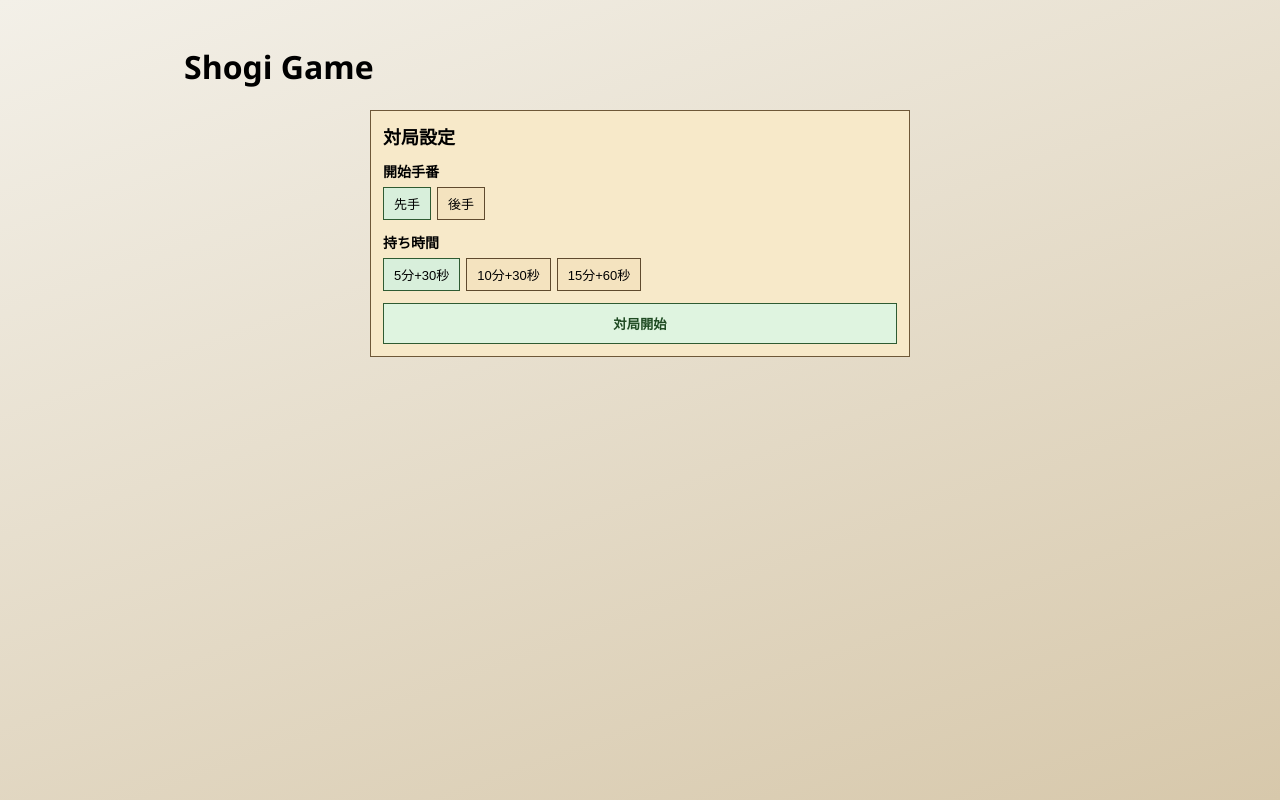
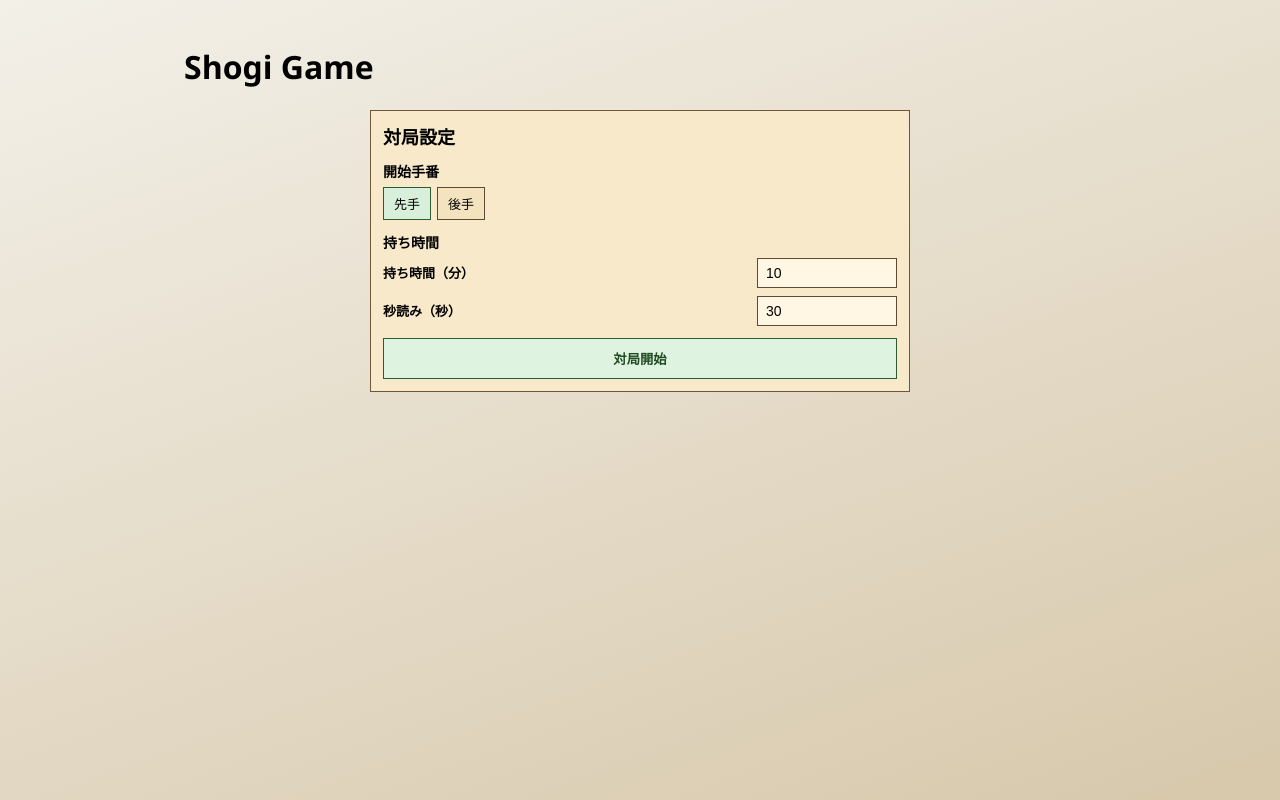
Before and after one commit to drumsuko1113/codex_test_creategame, a React (Vite) app in the folder app/: page / in a window 1280 px wide. Built offline with nearby package versions, Linux system fonts and the light colour scheme.

Commit message:
持ち時間を開始画面で分単位と秒読み10秒単位で入力可能に変更

```diff
--- a/app/src/App.tsx
+++ b/app/src/App.tsx
@@ -55,21 +55,13 @@ const PROMOTED_PIECE_LABEL: Partial<Record<PieceKind, string>> = {
 
 const FILE_LABEL = ["９", "８", "７", "６", "５", "４", "３", "２", "１"];
 const RANK_LABEL = ["一", "二", "三", "四", "五", "六", "七", "八", "九"];
-const TIME_PRESETS: TimeControl[] = [
-  { mainSeconds: 300, byoSeconds: 30 },
-  { mainSeconds: 600, byoSeconds: 30 },
-  { mainSeconds: 900, byoSeconds: 60 },
-];
+const DEFAULT_TIME_CONTROL: TimeControl = { mainSeconds: 600, byoSeconds: 30 };
 
 function formatSeconds(seconds: number): string {
   const s = Math.max(0, seconds);
   const min = Math.floor(s / 60);
   const sec = s % 60;
   return `${String(min).padStart(2, "0")}:${String(sec).padStart(2, "0")}`;
-}
-
-function timePresetLabel(timeControl: TimeControl): string {
-  return `${Math.floor(timeControl.mainSeconds / 60)}分+${timeControl.byoSeconds}秒`;
 }
 
 function oppositeColor(color: Color): Color {
@@ -185,12 +177,13 @@ function findPerpetualCheckLoser(
 }
 
 export function App() {
-  const initialTimeControl = TIME_PRESETS[0];
+  const initialTimeControl = DEFAULT_TIME_CONTROL;
   const initialState = useMemo(() => createInitialGameState(), []);
 
   const [screenMode, setScreenMode] = useState<ScreenMode>("setup");
   const [setupStartingTurn, setSetupStartingTurn] = useState<Color>("black");
-  const [setupTimeControl, setSetupTimeControl] = useState<TimeControl>(initialTimeControl);
+  const [setupMainMinutes, setSetupMainMinutes] = useState<number>(Math.floor(initialTimeControl.mainSeconds / 60));
+  const [setupByoSeconds, setSetupByoSeconds] = useState<number>(initialTimeControl.byoSeconds);
   const [startingTurn, setStartingTurn] = useState<Color>("black");
   const [timeControl, setTimeControl] = useState<TimeControl>(initialTimeControl);
 
@@ -430,9 +423,13 @@ export function App() {
   };
 
   const startMatchFromSetup = () => {
+    const nextTimeControl: TimeControl = {
+      mainSeconds: Math.max(1, Math.floor(setupMainMinutes)) * 60,
+      byoSeconds: Math.max(0, Math.floor(setupByoSeconds / 10) * 10),
+    };
     setStartingTurn(setupStartingTurn);
-    setTimeControl(setupTimeControl);
-    startNewGame(setupStartingTurn, setupTimeControl);
+    setTimeControl(nextTimeControl);
+    startNewGame(setupStartingTurn, nextTimeControl);
     setScreenMode("game");
   };
 
@@ -490,21 +487,41 @@ export function App() {
           </div>
           <div className="setup-row">
             <span className="setup-label">持ち時間</span>
-            <div className="setup-options">
-              {TIME_PRESETS.map((preset) => {
-                const label = timePresetLabel(preset);
-                const isSelected = preset.mainSeconds === setupTimeControl.mainSeconds && preset.byoSeconds === setupTimeControl.byoSeconds;
-                return (
-                  <button
-                    key={label}
-                    type="button"
-                    className={`setup-button ${isSelected ? "is-selected" : ""}`.trim()}
-                    onClick={() => setSetupTimeControl(preset)}
-                  >
-                    {label}
-                  </button>
-                );
-              })}
+            <div className="setup-input-grid">
+              <label className="setup-input-label" htmlFor="main-minutes-input">
+                持ち時間（分）
+              </label>
+              <input
+                id="main-minutes-input"
+                className="setup-number-input"
+                type="number"
+                min={1}
+                step={1}
+                value={setupMainMinutes}
+                onChange={(event) => {
+                  const value = Number.parseInt(event.target.value, 10);
+                  setSetupMainMinutes(Number.isNaN(value) ? 1 : Math.max(1, value));
+                }}
+              />
+              <label className="setup-input-label" htmlFor="byo-seconds-input">
+                秒読み（秒）
+              </label>
+              <input
+                id="byo-seconds-input"
+                className="setup-number-input"
+                type="number"
+                min={0}
+                step={10}
+                value={setupByoSeconds}
+                onChange={(event) => {
+                  const value = Number.parseInt(event.target.value, 10);
+                  if (Number.isNaN(value)) {
+                    setSetupByoSeconds(0);
+                    return;
+                  }
+                  setSetupByoSeconds(Math.max(0, Math.floor(value / 10) * 10));
+                }}
+              />
             </div>
           </div>
           <button type="button" className="start-match-button" onClick={startMatchFromSetup}>
--- a/app/src/styles/globals.css
+++ b/app/src/styles/globals.css
@@ -47,6 +47,25 @@ body {
   display: flex;
   flex-wrap: wrap;
   gap: 6px;
+}
+
+.setup-input-grid {
+  display: grid;
+  grid-template-columns: 1fr 140px;
+  gap: 8px;
+  align-items: center;
+}
+
+.setup-input-label {
+  font-size: 13px;
+  font-weight: 600;
+}
+
+.setup-number-input {
+  border: 1px solid #5f4a2e;
+  background: #fff7e3;
+  padding: 6px 8px;
+  font-size: 14px;
 }
 
 .setup-button {
@@ -356,6 +375,10 @@ body {
 }
 
 @media (max-width: 980px) {
+  .setup-input-grid {
+    grid-template-columns: 1fr;
+  }
+
   .game-area {
     display: grid;
     gap: 10px;
```
